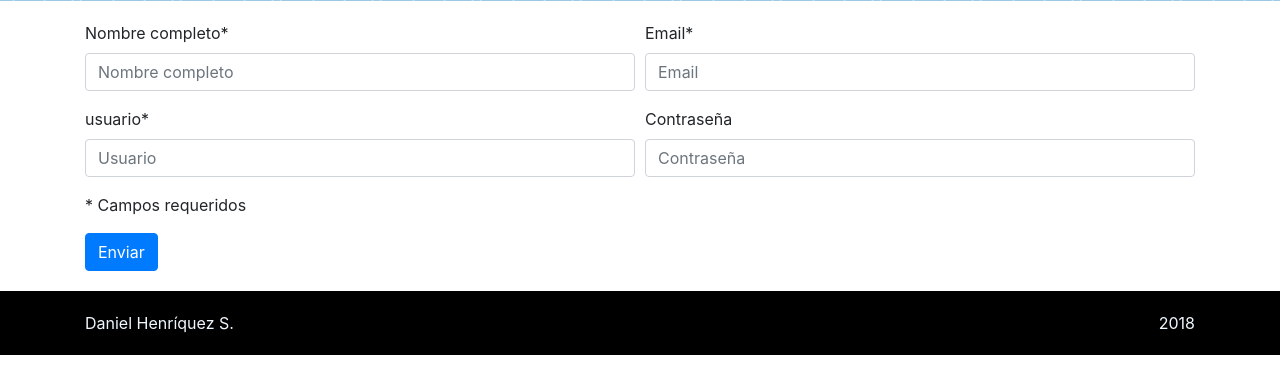
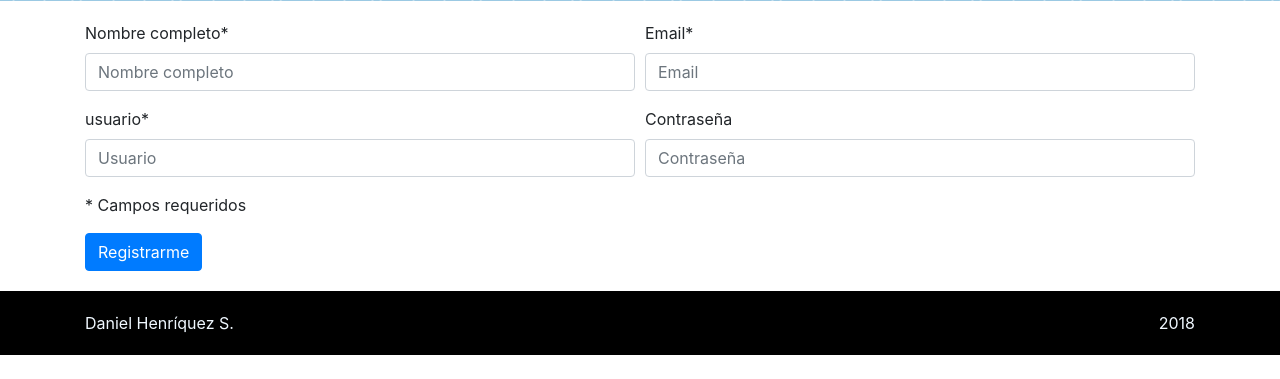
Before and after one commit to dhenriquez/curso-php-mysql, a CodeIgniter app: page /database/usuario/registrar in a window 1280 px wide. Shown: the part 421-800 px from the top of the page. Run offline with CodeIgniter, Linux system fonts and the light colour scheme; some libraries are stand-ins or nearby versions.

Commit message:
cambio en texto boton submit

```diff
--- a/codeigniter/application/views/registrar_view.php
+++ b/codeigniter/application/views/registrar_view.php
@@ -46,7 +46,7 @@
 					</div>
 				</div>
 				<p>* Campos requeridos</p>
-				<button type="submit" class="btn btn-primary">Enviar</button>
+				<button type="submit" class="btn btn-primary">Registrarme</button>
 				</form>
 			</div>
 		</div>
```
